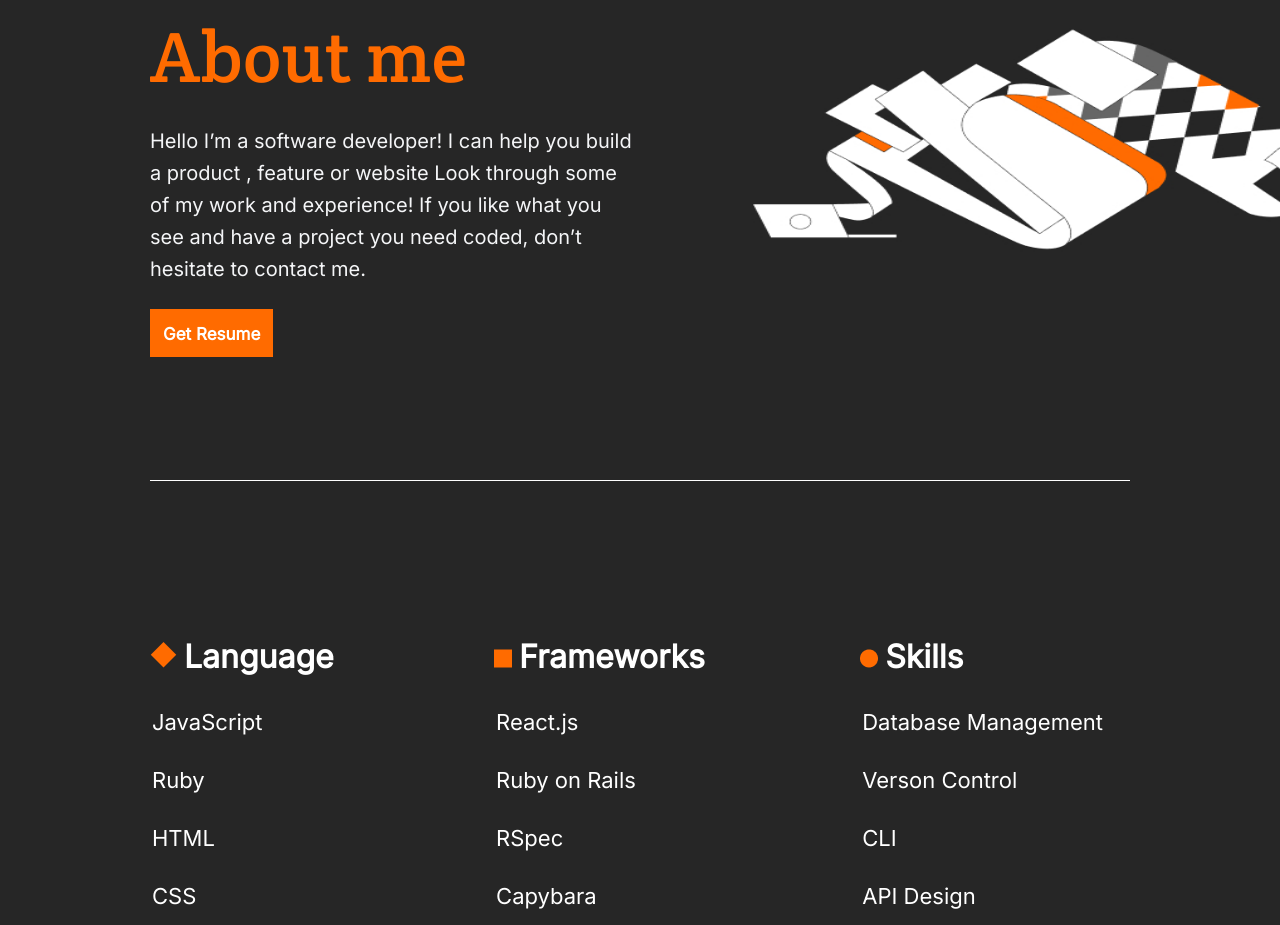
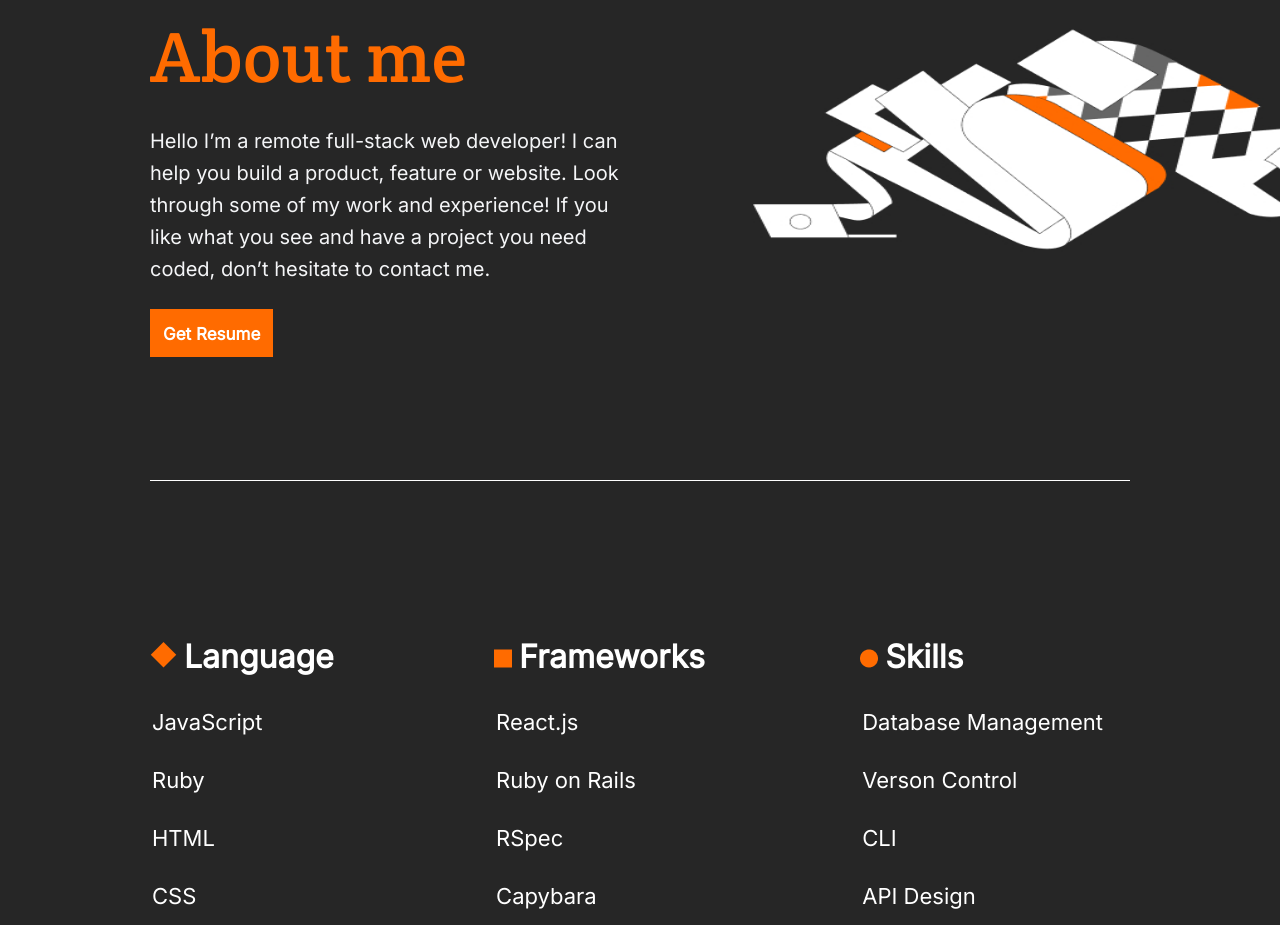
Before and after one commit to khanh-devos/MyPortfolio, a website: page index.html in a window 1280 px wide. Shown: the part 2800-3725 px from the top of the page. Drawn offline with Linux system fonts and the light colour scheme; files whose address does not match are found by name.

Commit message:
Modify About

```diff
--- a/index.html
+++ b/index.html
@@ -119,7 +119,7 @@
     <section id="about-me">
       <div id="resume">
         <h2>About me</h2>
-        <p>Hello I’m a software developer! I can help you build a product , feature or website Look through some of my work and experience! If you like what you see and have a project you need coded, don’t hesitate to contact me.</p>
+        <p>Hello I’m a remote full-stack web developer! I can help you build a product, feature or website. Look through some of my work and experience! If you like what you see and have a project you need coded, don’t hesitate to contact me.</p>
 
         <button type="button" class="btn-type-1">
           <a class="resume-link" href="https://docs.google.com/document/d/1CR8ElxzM282_SgUW-zgWD7DJJhSqd4wGDB2X2vAw9u4/edit?usp=sharing" >Get Resume</a>
```
